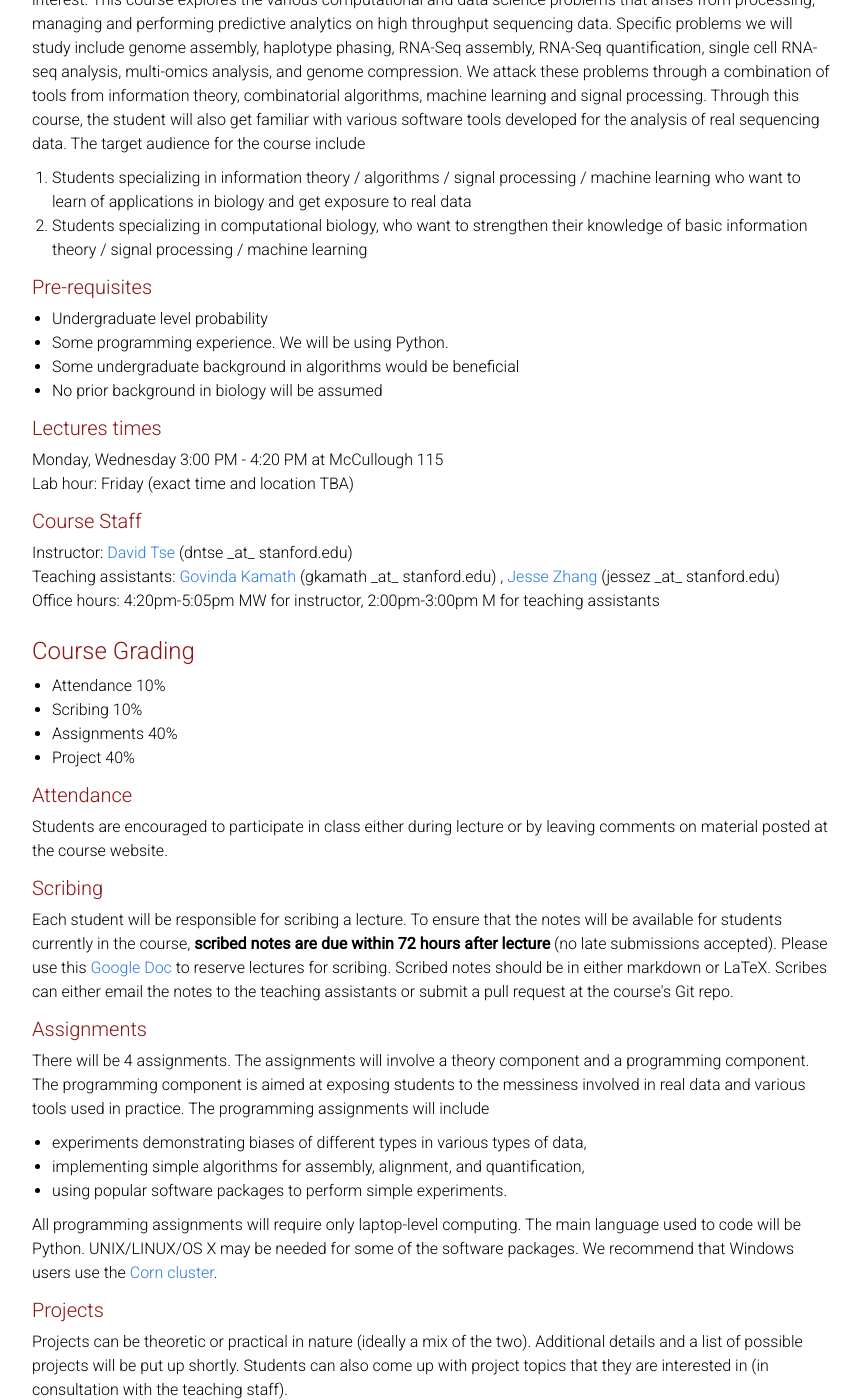
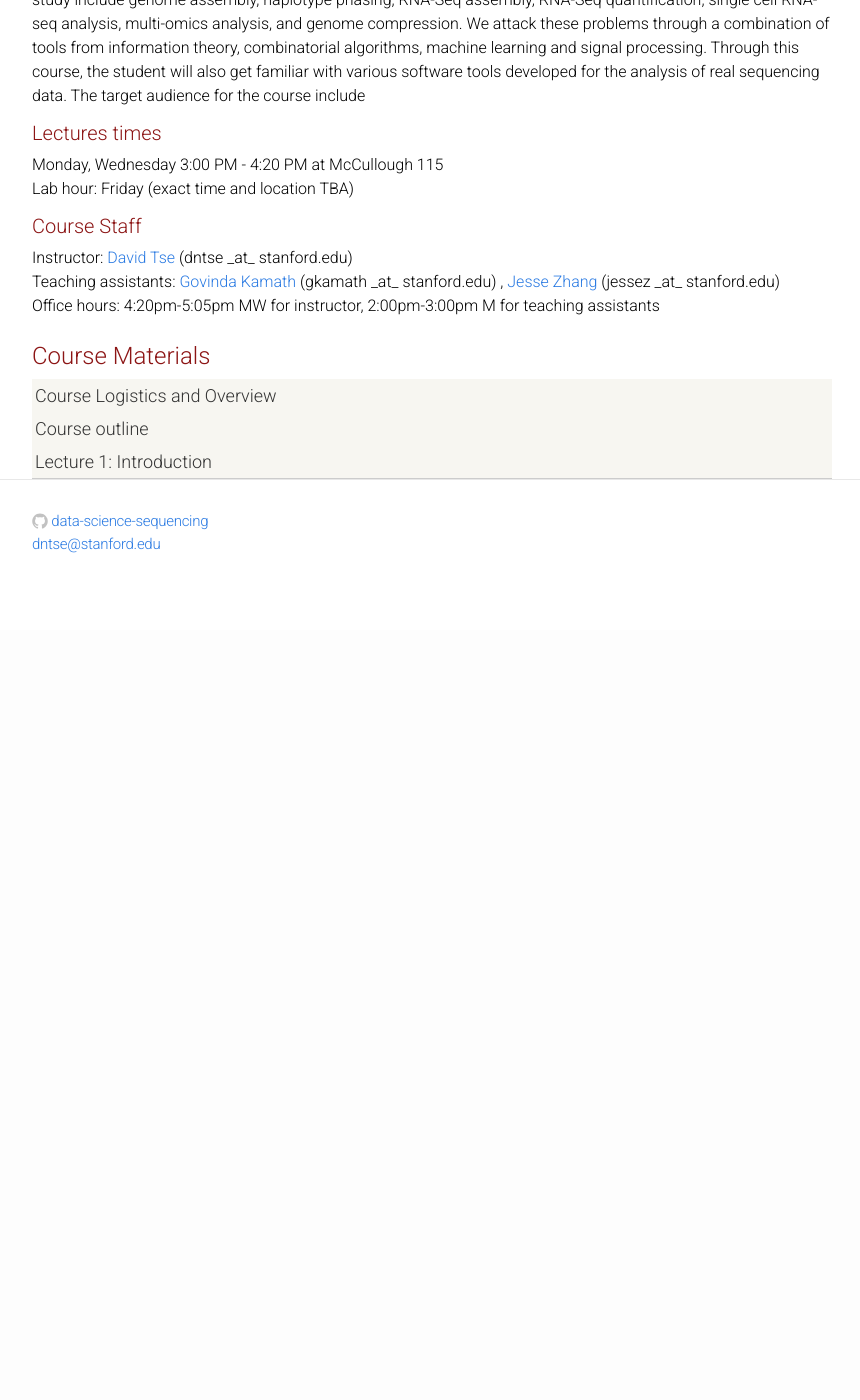
Before and after one commit to laurashen/data-science-sequencing.github.io, a Jekyll site: the page built from index.html, in a window 1280 px wide and 1400 px high, scrolled down 461 px. Shown: the whole window, without its empty margins (208-1068 px from the left). Built offline with Jekyll 4.4.1, drawn with Linux system fonts in a browser that asks for light colours; after the commit the page ends 1091 px from its top, so only the background shows below that; some of the changed text lies outside the part shown.

Commit message:
refactored website

```diff
--- a/index.html
+++ b/index.html
@@ -4,20 +4,18 @@ layout: default
 
 <div>
   This website accompanies the course <b>Data Science for High-Throughput Sequencing</b> (EE 372 at Stanford).  <br>
-  For questions/comments/typos in the course notes please leave a comment in the notes or submit a pull request
-  directly to our <a href="https://github.com/data-science-sequencing/data-science-sequencing.github.io">Git repo</a>.
+  For questions/comments/typos in the course notes please leave a comment in the notes, or submit a pull request
+  directly to our <a href="https://github.com/data-science-sequencing/data-science-sequencing.github.io">Git repo</a>, or emailing us at ee372-spr1516-staff _at_ lists.stanford.edu.
 </div>
 
 <div class ="announcements">
 
-    <div class="module-header">Announcements</div>
+    <div class="module-header">Important Announcements</div>
     <div class="materials-bullets-notopmargin">
     <ul >
     <li>30 March 2016: <a href="http://www.pacb.com/people/stephen-turner-phd/">Stephen Turner</a>, Co-founder and CTO of <a href="http://www.pacb.com/">PacBio</a>, will be giving a guest lecture on 13 April 2016. </li></li>
     <li>30 March 2016: <a href="https://www.linkedin.com/in/bikashsabata">Bikash Sabata</a>, VP of software at <a href="http://www.geniachip.com/">Genia</a>, will be giving a guest lecture on 6 April 2016.
     <li>29 March 2016: Please access <a href="https://docs.google.com/spreadsheets/d/1LkE4W4aFc7vi4FPkl4BeRQl9rD0pV1_CaGuqdqcHB38/edit#gid=0">this Google Doc</a> to sign up for scribing a lecture.</li>
-    <li>29 March 2016: <a href="/lectures/lecture1_slides.pdf">Lecture 1</a> slides are up.</li>
-    <li>28 March 2016: First day of class. Click <a href="/handouts/Overview.pdf">here</a> for the course overview handout. </li>
     </ul>
 
 </div>
@@ -28,24 +26,6 @@ layout: default
 
    Extraordinary advances in sequencing technology  in the past decade have revolutionized biology and medicine. Many high-throughput sequencing based assays have been designed to make various biological measurements of interest. This course explores the various computational and data science problems that arises from processing, managing and performing predictive analytics on high throughput sequencing data. Specific problems we will study include genome assembly, haplotype phasing, RNA-Seq assembly, RNA-Seq quantification, single cell RNA-seq analysis, multi-omics analysis, and genome compression. We attack these problems through a combination of tools from  information theory, combinatorial algorithms, machine learning and signal processing. Through this course, the student will also get familiar with various software tools developed for the analysis of real sequencing data. The target audience for the course include
 
-<div class="materials-bullets">
-    <ol type="1">
-    <li>Students specializing in information theory / algorithms / signal processing /
-    machine learning who want to learn of applications in biology and get exposure to real data</li>
-    <li>Students specializing in computational biology, who want to strengthen their knowledge of
-    basic information theory / signal processing / machine learning </li>
-    </ol>
-    </div>
-
-<div class="module-subheader">Pre-requisites </div>
-    <div class="materials-bullets-notopmargin">
-    <ul >
-    <li>Undergraduate level probability </li>
-    <li>Some programming experience. We will be using Python.</li>
-    <li>Some undergraduate background in algorithms would be beneficial</li>
-    <li>No prior background in biology will be assumed</li>
-    </ul>
-</div>
 
 <div class ="Lecture-times">
 
@@ -66,51 +46,7 @@ layout: default
 
 </div>
 
-<div class ="grading">
-  <div class="module-header">Course Grading</div>
-  <div class="materials-bullets-addbotmargin">
-  <ul >
-    <li>Attendance 10% </li>
-    <li>Scribing 10% </li>
-    <li>Assignments 40% </li>
-    <li>Project 40%</li>
-    </ul>
-  </div>
 
-    <div class="module-subheader">Attendance</div>
-    Students are encouraged to participate in class either during lecture or by leaving comments on material posted at the course website.
-
-    <div class="module-subheader">Scribing</div>
-    Each student will be responsible for scribing a lecture. To ensure that the notes will be available for students currently in the course, <b>scribed notes are due within 72 hours after lecture</b> (no late submissions accepted). Please use this <a href="https://docs.google.com/spreadsheets/d/1LkE4W4aFc7vi4FPkl4BeRQl9rD0pV1_CaGuqdqcHB38/edit#gid=0"> Google Doc </a> to reserve lectures for scribing. Scribed notes should be in either markdown or LaTeX. Scribes can either email the notes to the teaching assistants or submit a pull request at the course's Git repo.
-
-    <div class="module-subheader">Assignments</div>
-    There will be 4 assignments. The assignments will involve a theory component and a programming component.
-    The programming component is aimed at exposing students to the messiness involved in real data and various
-    tools used in practice. The programming assignments will include
-    <div class="materials-bullets-addtopbotmargin">
-    <ul >
-    <li>experiments demonstrating biases of different types in various types of data,</li>
-    <li>implementing simple algorithms for assembly, alignment, and quantification,</li>
-    <li>using popular software packages to perform simple experiments.</li>
-    </ul>
-    </div>
-    All programming assignments will require only laptop-level computing. The main language used to
-    code will be Python. UNIX/LINUX/OS X may be needed for some of the
-    software packages. We recommend that Windows users use the <a href="https://web.stanford.edu/group/farmshare/cgi-bin/wiki/index.php/Main_Page">
-    Corn cluster</a>.
-
-    <div class="module-subheader">Projects</div>
-    Projects can be theoretic or practical in nature (ideally a mix of the two). Additional details and a list of possible projects will be put up shortly. Students can also come up with project topics that they are interested in (in consultation with the teaching staff).
-
-</div>
-
-
-<!-- <div class ="assignments">
-
-  <div class="module-header">Assignments</div>
-  Assignment 1
-
-</div> -->
 
 <div class="home">
   <div class="materials-wrap">
@@ -118,7 +54,7 @@ layout: default
     <div class="module-header">Course Materials</div>
 
     <div class="materials-item">
-        <a href="/handouts/Overview.pdf">Course overview </a>
+        <a href="/lectures/course_overview/">Course Logistics and Overview </a>
         <a href="/lectures/lecture0/">Course outline </a>
         <a href="/lectures/lecture1/">Lecture 1: Introduction</a>
     </div>
```
Also changed, not shown: lectures/course_overview.md (added, +93 -0 lines), lectures/lecture0.md (+1 -1 lines).
